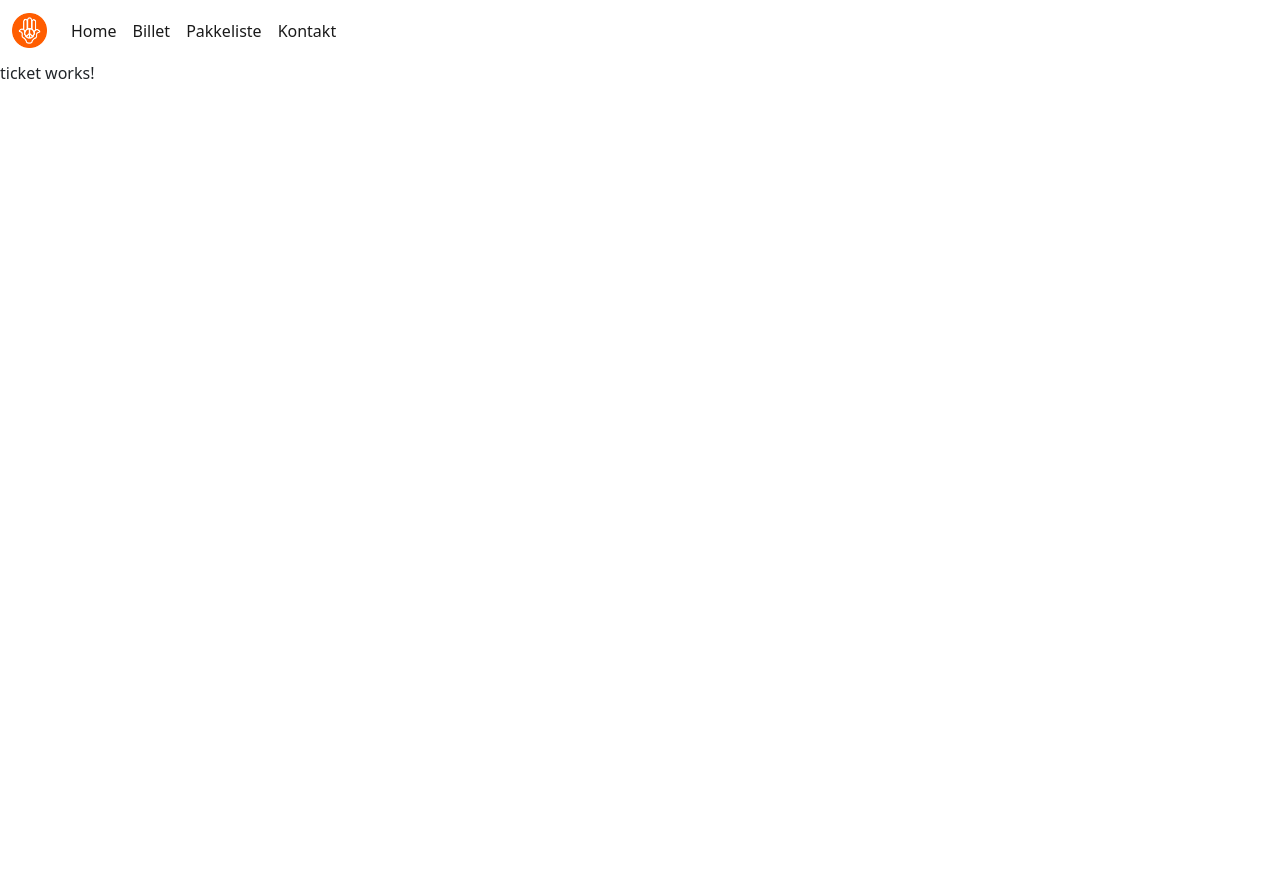
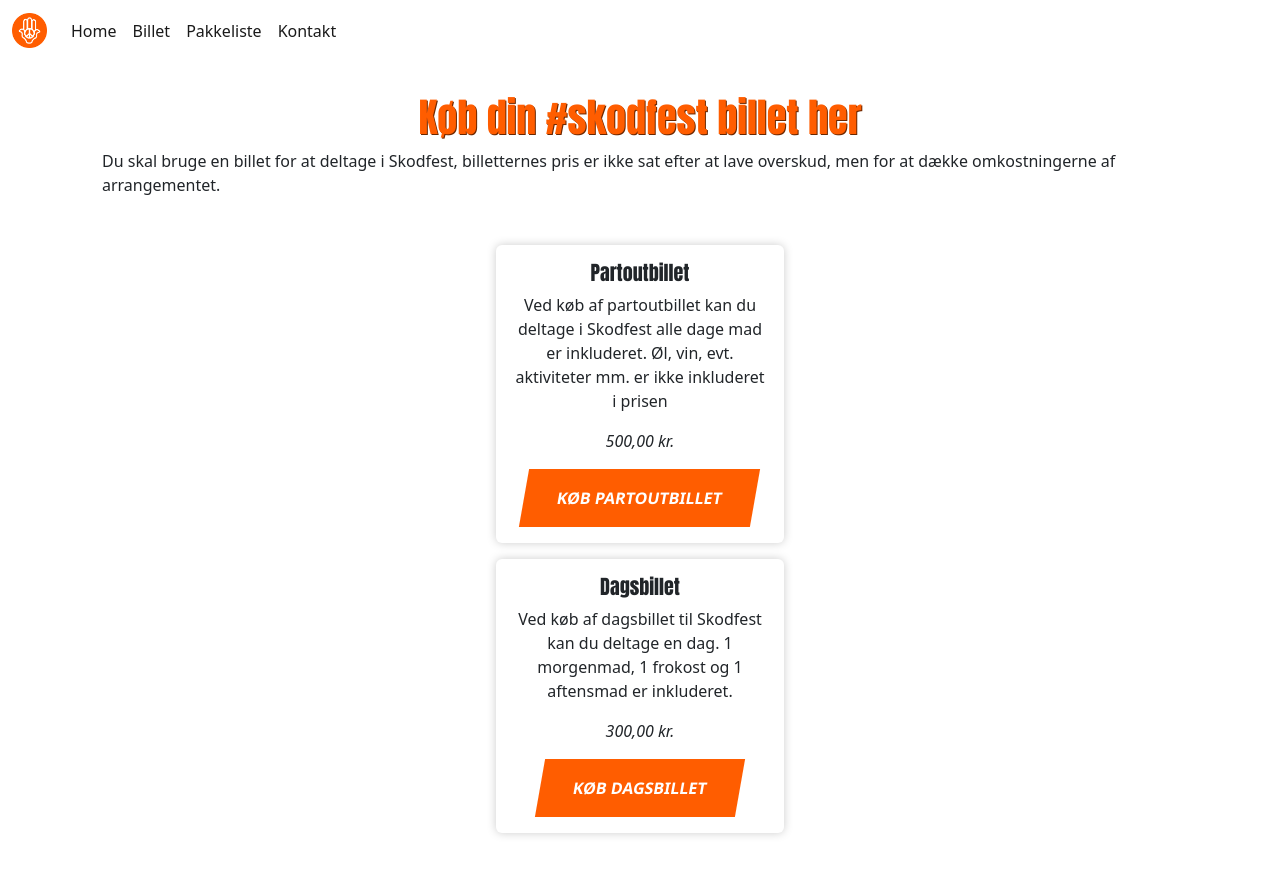
Before and after one commit to SigurdVilstrup/skodfest2023, an Angular app: page /ticket in a window 1280 px wide. Shown: the top 874 px of the page. Before the commit the page ends 800 px from the top, so only its background shows below. Built offline with nearby package versions, Linux system fonts and the light colour scheme.

Commit message:
adds ticket page and changes favi

```diff
--- a/src/app/ticket/ticket.component.html
+++ b/src/app/ticket/ticket.component.html
@@ -1 +1,41 @@
-<p>ticket works!</p>
+<div class="container ticket-container">
+  <div class="title-container">
+    <h1>Køb din #skodfest billet her</h1>
+    <p>
+      <span>
+        Du skal bruge en billet for at deltage i Skodfest, billetternes pris er
+        ikke sat efter at lave overskud, men for at dække omkostningerne af
+        arrangementet.
+      </span>
+    </p>
+  </div>
+  <div class="ticket-cards-container">
+    <ng-container>
+      <div class="card text-center mb-3" style="width: 18rem">
+        <div class="card-body">
+          <h5 class="card-title">Partoutbillet</h5>
+          <p class="card-text">
+            Ved køb af partoutbillet kan du deltage i Skodfest alle dage mad er
+            inkluderet. Øl, vin, evt. aktiviteter mm. er ikke inkluderet i
+            prisen
+          </p>
+          <p><i>500,00 kr.</i></p>
+          <a href="#" class="btn buy-btn">KØB PARTOUTBILLET</a>
+        </div>
+      </div>
+    </ng-container>
+    <ng-container>
+      <div class="card text-center mb-3" style="width: 18rem">
+        <div class="card-body">
+          <h5 class="card-title">Dagsbillet</h5>
+          <p class="card-text">
+            Ved køb af dagsbillet til Skodfest kan du deltage en dag. 1
+            morgenmad, 1 frokost og 1 aftensmad er inkluderet.
+          </p>
+          <p><i>300,00 kr.</i></p>
+          <a href="#" class="btn buy-btn">KØB DAGSBILLET</a>
+        </div>
+      </div>
+    </ng-container>
+  </div>
+</div>
--- a/src/app/ticket/ticket.component.scss
+++ b/src/app/ticket/ticket.component.scss
@@ -0,0 +1,25 @@
+.ticket-container {
+  margin-top: 2rem;
+  display: flex;
+  flex-direction: column;
+  align-items: center;
+  width: 100%;
+  padding: 0;
+}
+
+.title-container {
+  padding: 0 2rem;
+
+  h1 {
+    text-align: center;
+  }
+}
+
+.ticket-cards-container {
+  padding: 2rem;
+}
+
+.card {
+  box-shadow: 0 0 10px 0 #ccc;
+  border: none;
+}
--- a/src/index.html
+++ b/src/index.html
@@ -1,13 +1,13 @@
-<!doctype html>
+<!DOCTYPE html>
 <html lang="en">
-<head>
-  <meta charset="utf-8">
-  <title>Skodfest2023</title>
-  <base href="/">
-  <meta name="viewport" content="width=device-width, initial-scale=1">
-  <link rel="icon" type="image/x-icon" href="favicon.ico">
-</head>
-<body>
-  <app-root></app-root>
-</body>
+  <head>
+    <meta charset="utf-8" />
+    <title>Skodfest 2023</title>
+    <base href="/" />
+    <meta name="viewport" content="width=device-width, initial-scale=1" />
+    <link rel="icon" type="image/x-icon" href="assets/images/favi.png" />
+  </head>
+  <body>
+    <app-root></app-root>
+  </body>
 </html>
--- a/src/styles.scss
+++ b/src/styles.scss
@@ -20,3 +20,12 @@ h1 {
 body {
   height: 100%;
 }
+
+.buy-btn {
+  background-color: #ff5d00;
+  border-radius: 0;
+  font-weight: bold;
+  color: white;
+  padding: 1rem 2rem;
+  transform: skew(-10deg);
+}
```
Also changed, not shown: 1 other file (tests, documents, lock files or other folders).
